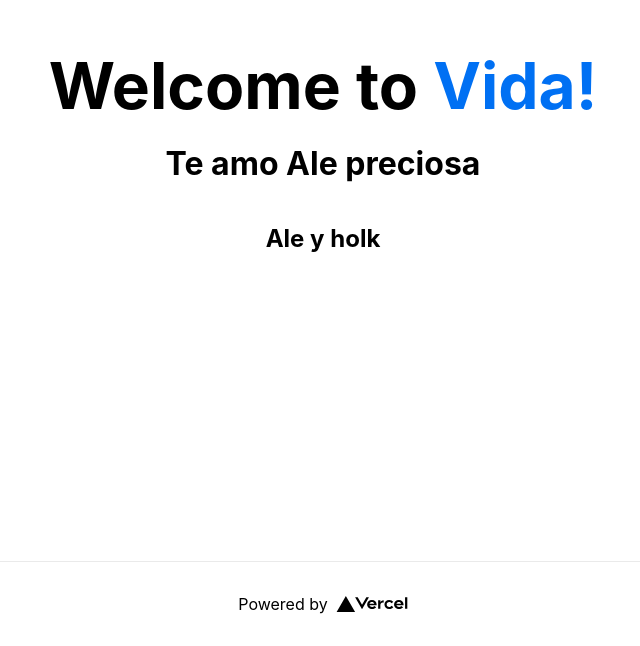
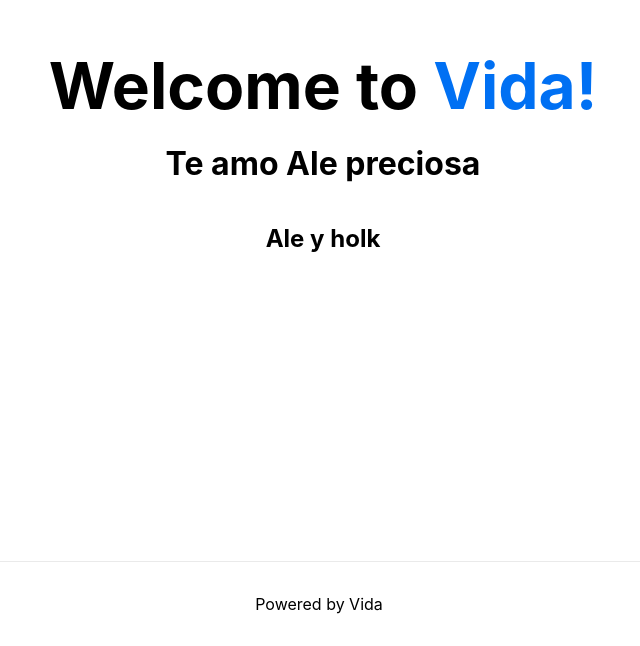
Before and after one commit to holk26/vida, a Next.js app: page / in a window 1280 px wide. Shown: the part 239-885 px from the top of the page, without its empty margins (317-957 px from the left). Built offline with nearby package versions, Linux system fonts and the light colour scheme.

Commit message:
Add instagram

```diff
--- a/pages/index.js
+++ b/pages/index.js
@@ -13,7 +13,7 @@
 
       <main className={styles.main}>
         <h1 className={styles.title}>
-          Welcome to <a href="#">Vida!</a>
+          Welcome to <a href="https://www.instagram.com/oh.vida.mia/">Vida!</a>
         </h1>
         <h1>Te amo Ale preciosa</h1>
         <h2>Ale y holk</h2>
@@ -24,13 +24,13 @@
 
       <footer className={styles.footer}>
         <a
-          href="https://vercel.com?utm_source=create-next-app&utm_medium=default-template&utm_campaign=create-next-app"
+          href="https://www.instagram.com/aleepachon/"
           target="_blank"
           rel="noopener noreferrer"
         >
-          Powered by{' '}
+          Powered by Vida{' '}
           <span className={styles.logo}>
-            <Image src="/vercel.svg" alt="Vercel Logo" width={72} height={16} />
+            {/*<Image src="/vercel.svg" alt="Vercel Logo" width={72} height={16} />*/}
           </span>
         </a>
       </footer>
```
Also changed, not shown: public/logo.jpg (added).
